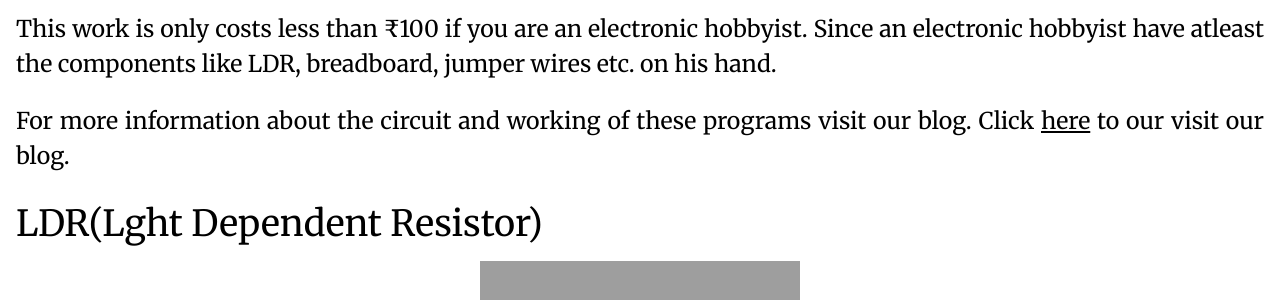
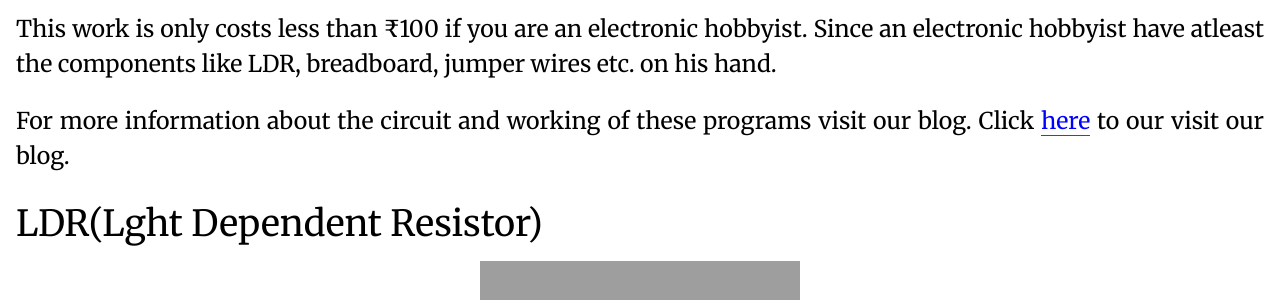
Before and after one commit to chipprogrammers/Good, a Jekyll site: the page built from _posts/2017-04-24-Sensing-Light.md, in a window 1280 px wide and 900 px high, scrolled down 636 px. Shown: the part 150-450 px from the top of the window. Built offline with Jekyll 4.4.1, drawn with Linux system fonts in a browser that asks for light colours; comment, search, counter and statistics services are not loaded; grey boxes are pictures that could not be loaded.

Commit message:
Update main_unminified.css

```diff
--- a/assets/css/main_unminified.css
+++ b/assets/css/main_unminified.css
@@ -202,6 +202,40 @@
 #myLink img{
    text-decoration: none;
 }
+
+#artLink a[target="_blank"]:after {
+  content: "\f35d";
+  font-family: "Font Awesome 5 Free";
+  font-weight: 900;
+  margin: 0 0 0 5px;
+}
+#artLink a:link{
+    color: blue;
+    background-color: transparent;
+    text-decoration: none;
+    border-bottom: 1px solid red;
+}
+
+#artLink a:visited {
+    color: hotpink;
+    background-color: transparent;
+    text-decoration: none;
+}
+
+#artLink a:hover {
+    color: green;
+    background-color: transparent;
+    text-decoration: none;
+}
+
+#artLink a:active {
+    color: blue;
+    background-color: transparent;
+    text-decoration: underline;
+  }
+#artLink img{
+   text-decoration: none;
+}
 .taggs{list-style:none;margin:0;overflow:hidden;padding:0;}
 .taggs li{float:left;}
 .tagg{background:green;border-radius:3px 0 0 3px;color:#ffffff;display:inline-block;height:26px;line-height:26px;padding:0 20px 0 23px;position:relative;margin:0 10px 10px 0;text-decoration:none;-webkit-transition:color 0.2s;}
```
